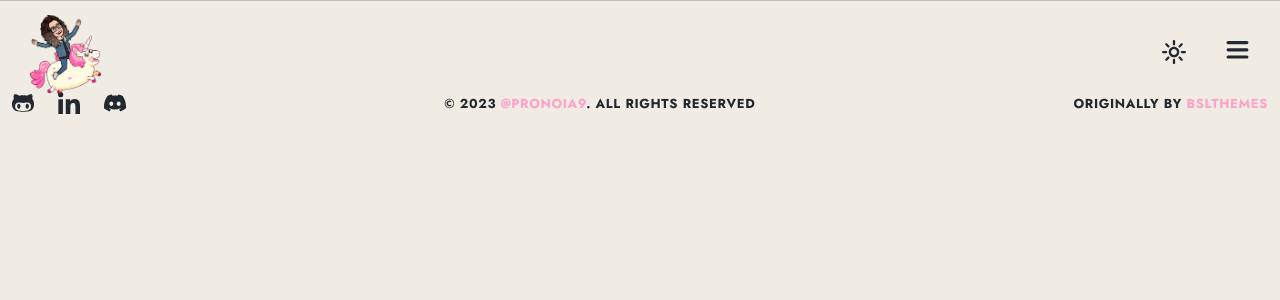
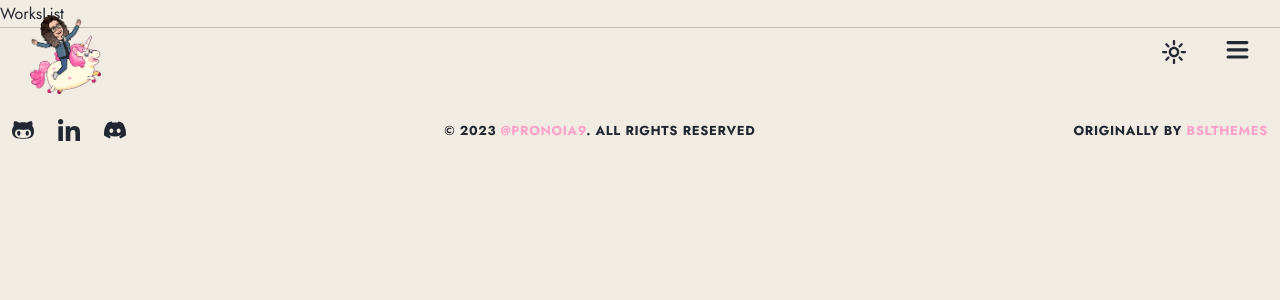
Before and after one commit to pronoia9/lumirise, a React (Vite) app: page /works in a window 1280 px wide. Shown: the top 300 px of the page. Built offline with nearby package versions, Linux system fonts and the light colour scheme.

Commit message:
add works list

```diff
--- a/src/components/pages/WorksPage.jsx
+++ b/src/components/pages/WorksPage.jsx
@@ -1,8 +1,11 @@
 import { Hero, Services, Skills, Works, Experience, Contact } from '..';
+
+import { WorksList } from '../sections';
 
 export default function WorksPage() {
   return (
     <>
+      <WorksList />
     </>
   );
 }
```
